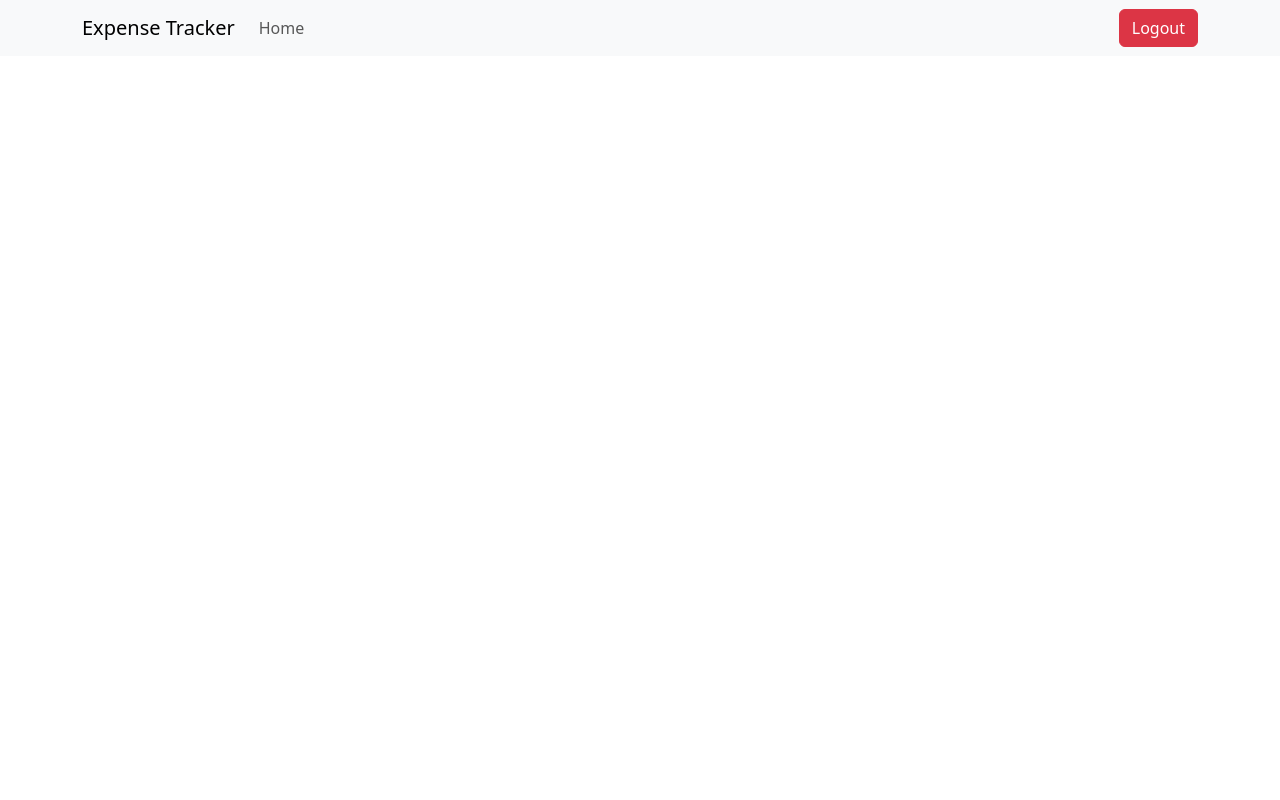
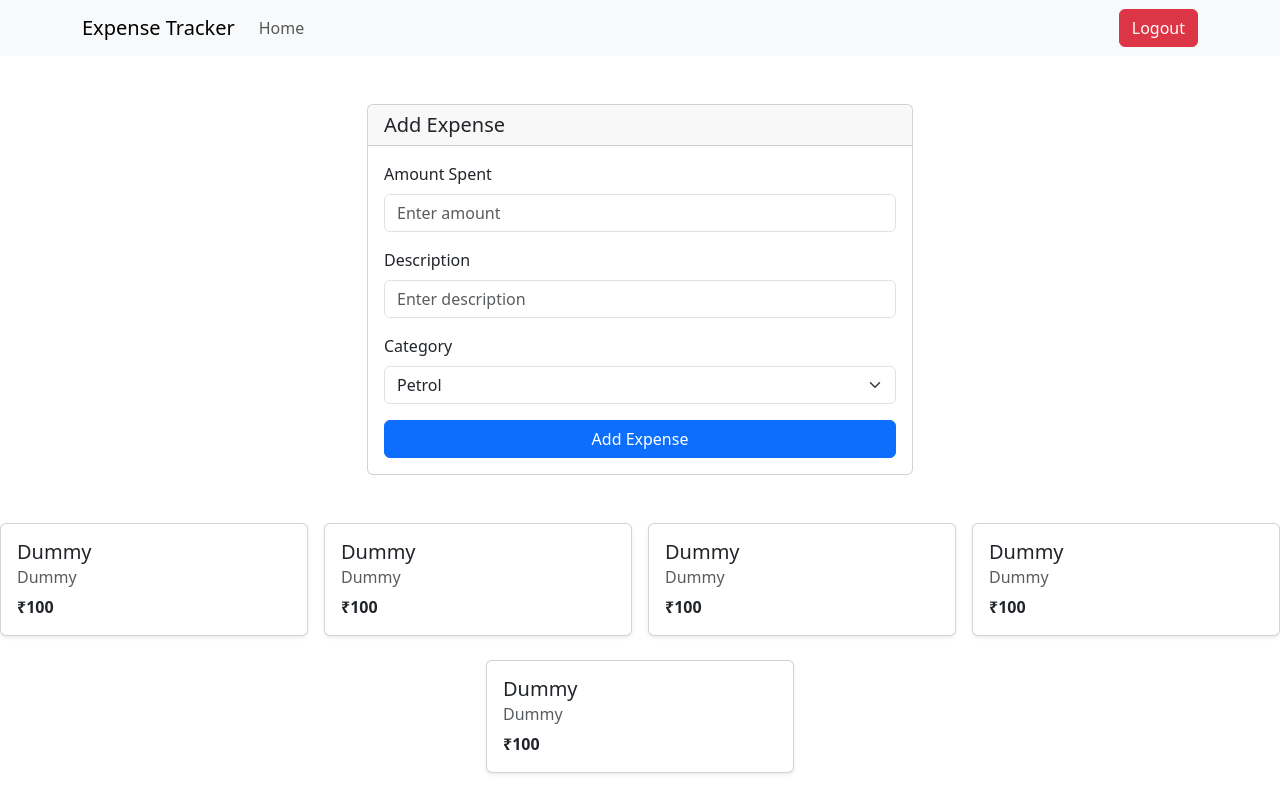
Before and after one commit to akverma2496/sharpener, a React (Vite) app in the folder react/expense-app/: page /home in a window 1280 px wide. Built offline with nearby package versions, Linux system fonts and the light colour scheme; no server answers; sample sign-in values are in the browser's storage.

Commit message:
add-expense-view

```diff
--- /dev/null
+++ b/react/expense-app/src/components/AllExpenses.jsx
@@ -0,0 +1,28 @@
+import React from 'react'
+import Expense from './Expense'
+import { Row, Col } from 'react-bootstrap'
+
+const AllExpenses = () => {
+  return (
+    <Row className="justify-content-center gx-3 gy-4">
+        <Col key={0} xs={10} sm={6} md={4} lg={3} className="d-flex justify-content-center">
+          <Expense />
+        </Col>
+        <Col key={0} xs={10} sm={6} md={4} lg={3} className="d-flex justify-content-center">
+          <Expense />
+        </Col>
+        <Col key={0} xs={10} sm={6} md={4} lg={3} className="d-flex justify-content-center">
+          <Expense />
+        </Col>
+
+        <Col key={0} xs={10} sm={6} md={4} lg={3} className="d-flex justify-content-center">
+          <Expense />
+        </Col>
+        <Col key={0} xs={10} sm={6} md={4} lg={3} className="d-flex justify-content-center">
+          <Expense />
+        </Col>
+    </Row>
+  )
+}
+
+export default AllExpenses
--- /dev/null
+++ b/react/expense-app/src/components/Expense.jsx
@@ -0,0 +1,18 @@
+import React from 'react';
+import { Card } from 'react-bootstrap';
+
+const Expense = ({ amount, description, category }) => {
+  return (
+    <Card className="shadow-sm w-100" style={{ maxWidth: '320px' }}>
+      <Card.Body>
+        <Card.Title>Dummy</Card.Title>
+        <Card.Subtitle className="mb-2 text-muted">Dummy</Card.Subtitle>
+        <Card.Text>
+          <strong>₹{"100"}</strong>
+        </Card.Text>
+      </Card.Body>
+    </Card>
+  );
+};
+
+export default Expense;
--- /dev/null
+++ b/react/expense-app/src/components/ExpenseForm.jsx
@@ -0,0 +1,81 @@
+import React, { useState } from 'react';
+import { Form, Button, Container, Row, Col, Card } from 'react-bootstrap';
+
+const ExpenseForm = ({ onAddExpense }) => {
+  const [amount, setAmount] = useState('');
+  const [description, setDescription] = useState('');
+  const [category, setCategory] = useState('Petrol');
+
+  const handleSubmit = (e) => {
+    e.preventDefault();
+    const expense = {
+      amount: parseFloat(amount),
+      description,
+      category
+    };
+   // onAddExpense(expense);
+    setAmount('');
+    setDescription('');
+    setCategory('Petrol');
+  };
+
+  return (
+    <Container className="my-5">
+      <Row className="justify-content-md-center">
+        <Col md={6}>
+          <Card>
+            <Card.Header as="h5">Add Expense</Card.Header>
+            <Card.Body>
+              <Form onSubmit={handleSubmit}>
+                <Form.Group className="mb-3" controlId="formAmount">
+                  <Form.Label>Amount Spent</Form.Label>
+                  <Form.Control
+                    type="number"
+                    min="0"
+                    step="0.01"
+                    placeholder="Enter amount"
+                    value={amount}
+                    onChange={(e) => setAmount(e.target.value)}
+                    required
+                  />
+                </Form.Group>
+
+                <Form.Group className="mb-3" controlId="formDescription">
+                  <Form.Label>Description</Form.Label>
+                  <Form.Control
+                    type="text"
+                    placeholder="Enter description"
+                    value={description}
+                    onChange={(e) => setDescription(e.target.value)}
+                    required
+                  />
+                </Form.Group>
+
+                <Form.Group className="mb-3" controlId="formCategory">
+                  <Form.Label>Category</Form.Label>
+                  <Form.Select
+                    value={category}
+                    onChange={(e) => setCategory(e.target.value)}
+                  >
+                    <option>Petrol</option>
+                    <option>Groceries</option>
+                    <option>Electronics</option>
+                    <option>Clothes</option>
+                  </Form.Select>
+                </Form.Group>
+
+                <div className="d-grid">
+                  <Button variant="primary" type="submit">
+                    Add Expense
+                  </Button>
+                </div>
+              </Form>
+            </Card.Body>
+          </Card>
+        </Col>
+      </Row>
+    </Container>
+  );
+};
+
+export default ExpenseForm;
--- /dev/null
+++ b/react/expense-app/src/components/MainView.jsx
@@ -0,0 +1,13 @@
+import ExpenseForm from "./ExpenseForm"
+import AllExpenses from "./AllExpenses"
+
+const MainView = () => {
+  return (
+    <>
+    <ExpenseForm />
+    <AllExpenses />
+    </>
+  )
+}
+
+export default MainView
--- a/react/expense-app/src/pages/Home.jsx
+++ b/react/expense-app/src/pages/Home.jsx
@@ -3,6 +3,7 @@ import { Button } from 'react-bootstrap'
 import { Link } from 'react-router-dom'
 import VerifyEmail from '../components/VerifyEmail'
 import CompleteProfile from '../components/CompleteProfile'
+import MainView from '../components/MainView'
 
 const apiKey = import.meta.env.VITE_API_KEY
 
@@ -41,6 +42,7 @@ const Home = () => {
     <>
     {user.emailVerified && <VerifyEmail/>}
     {user.displayName && <CompleteProfile />}
+    {!user.emailVerified && !user.displayName && <MainView />}
     </>
   )
 }
```
